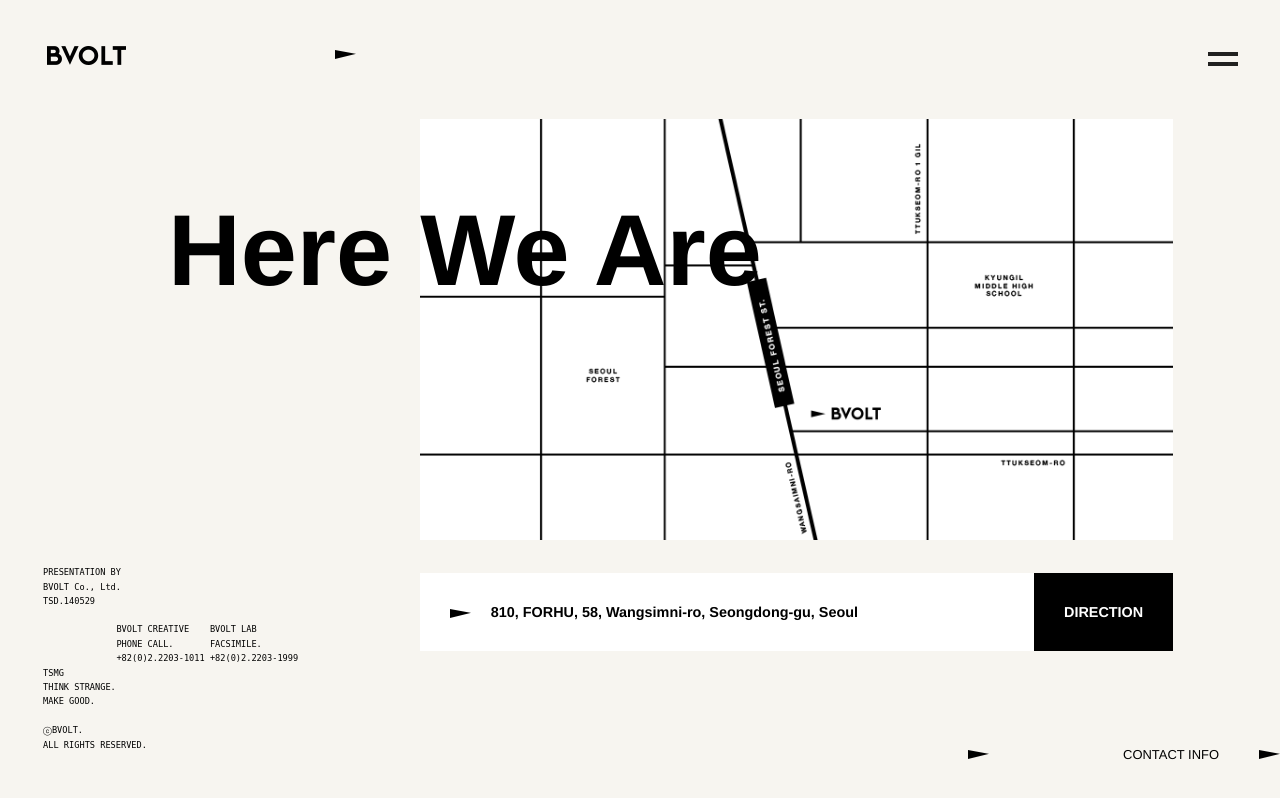
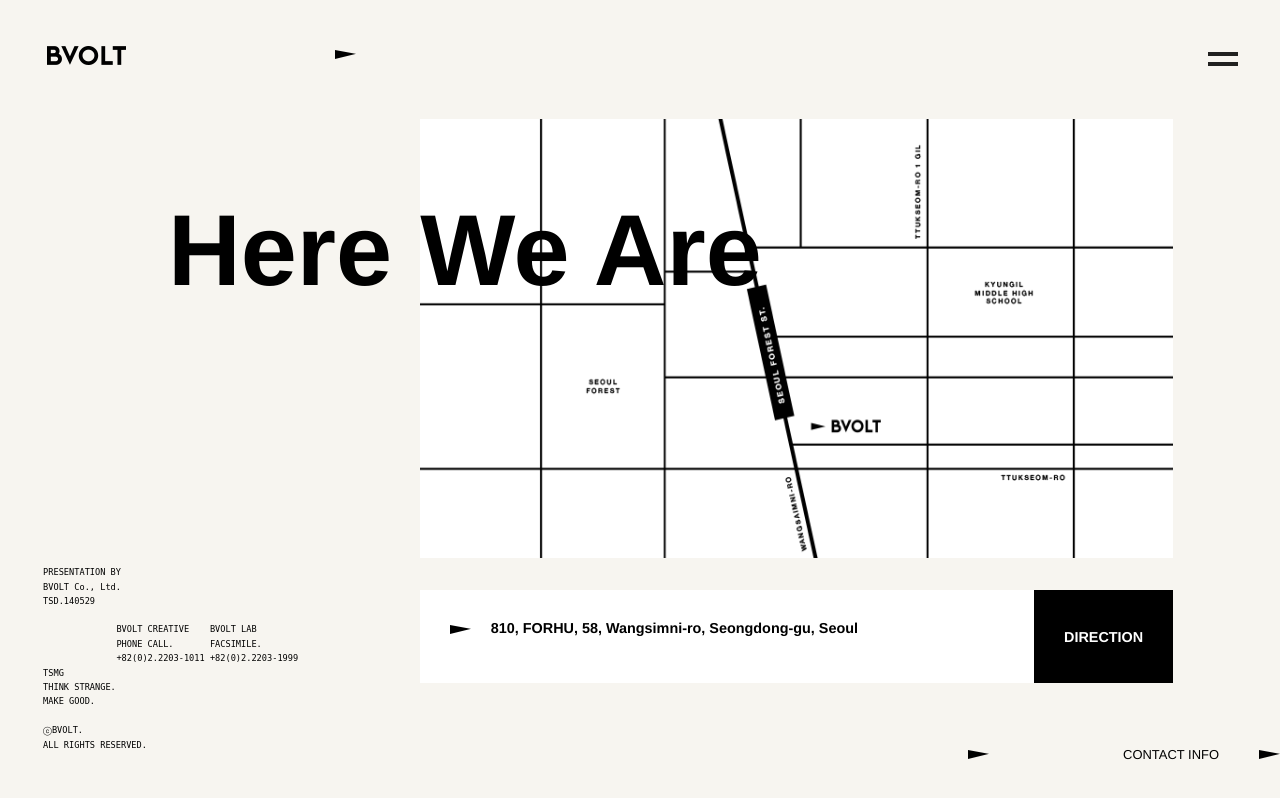
Before and after one commit to rimmmming/BVOLT, a plain HTML site: page contact/meetus.html in a window 1280 px wide. Drawn offline with Linux system fonts and the light colour scheme; a web font is replaced by a local one.

Commit message:
meetus css 수정

```diff
--- a/css/app.css
+++ b/css/app.css
@@ -218,12 +218,11 @@ body.darkmode{background-color: #000;}
 .box__contact{position:relative;width:100vw;height:100vh;}
 .box__contact-inner{padding-left: 32.7964vw; padding-top: 14.8437vh;    padding-right: 8.3455vw;}
 .box__contact .text__title{position:absolute;left:21vh;top:25vh;font-size: 3.5rem;line-height: 3.5rem;z-index:10;}
-.box__contact .box__map{width:58.8579vw;height:70.5729vh}
-.box__contact .box__map .box__image{position:relative;display:block;}
+.box__contact .box__map{display:flex;flex-flow:row wrap;width:58.8579vw;height:70.5729vh}
+.box__contact .box__map .box__image{position:relative;display:block;width:100%;background:url(../img/contact/map-white.png) no-repeat;background-size: 100% 100%;}
 .box__contact .box__map .box__image .link__map{position: absolute; left: 50%; top: 64%; width: 15%; height: 12%;font-size:0}
 .box__contact .box__map .box__image img{width:100%}
-.box__contact .box__map .box__image{background:url(../img/contact/map-white.png) no-repeat;background-size: 100% 100%;}
-.box__contact .box__address{position:relative;padding:30px 0;margin-top:4.059vh;background-color: #fff;}
+.box__contact .box__address{position:relative;width:100%;padding:3.6vh 0;margin-top:4.059vh;background-color: #fff;}
 .box__contact .box__address .text{position:relative;font-size:0.5rem;font-weight:bold;}
 .box__contact .box__address .text::before{content:'';display:inline-block;width:21px;height:9px;margin:0 20px 0 30px;background:url(../img/image_triangle.png) no-repeat 0 0;vertical-align:middle;}
 .box__contact .box__address .button__address{position:absolute;right:0;top:0;height: 100%;padding: 0 30px;font-size:0.5rem;color:#fff;font-weight:bold;background-color:#000;}
```
